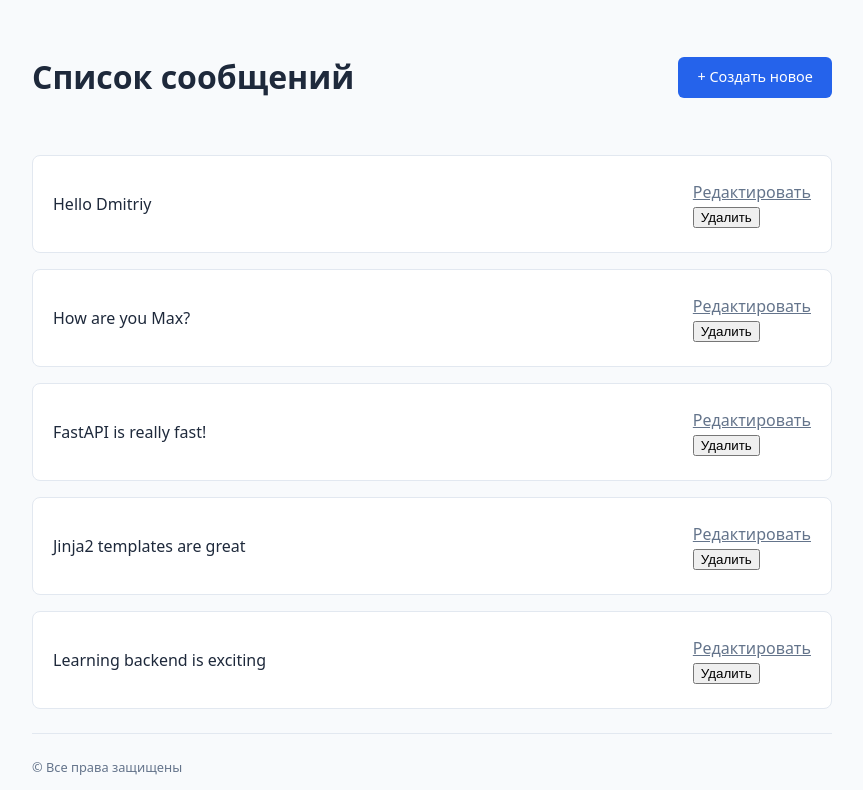
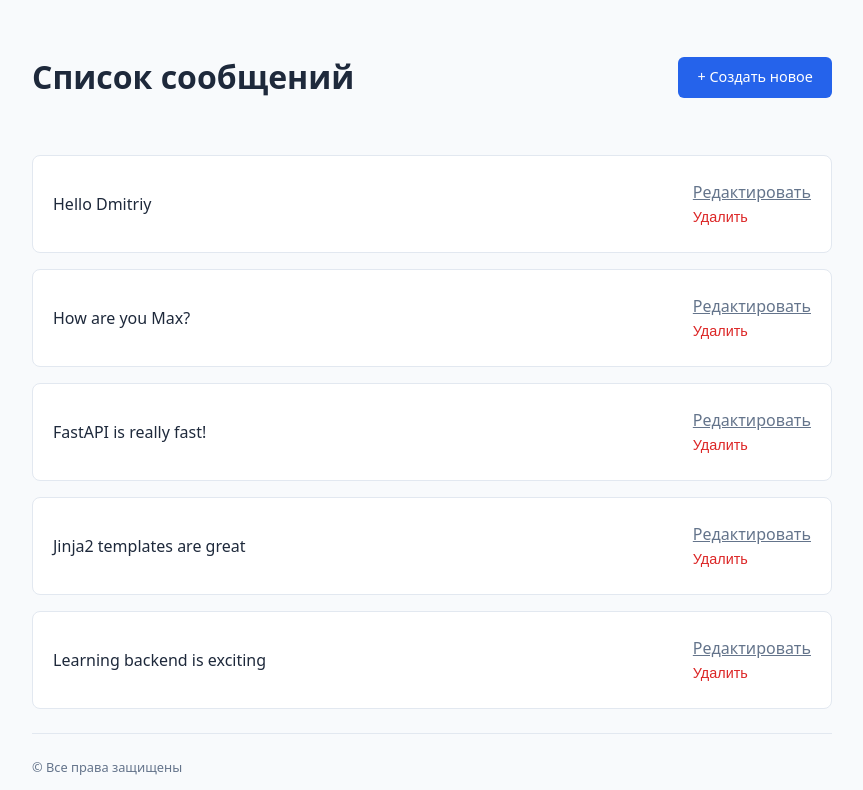
Before and after one commit to MiVaJ/nevito-fastapi, a FastAPI app: page /web/messages in a window 1280 px wide. Shown: the part 62-852 px from the top of the page, without its empty margins (208-1071 px from the left). Run offline with FastAPI, Linux system fonts and the light colour scheme.

Commit message:
fix: change delete button class to btn-delete in index template

```diff
--- a/templates/index.html
+++ b/templates/index.html
@@ -13,7 +13,7 @@
                     <a href="/web/messages/{{ msg.id }}/edit" class="btn-secondary">Редактировать</a>
 
                     <form action="/web/messages/{{ msg.id }}/delete" method="post" style="margin: 0;">
-                        <button type="submit" class="btn-danger" onclick="return confirm('Удалить?')">
+                        <button type="submit" class="btn btn-delete" onclick="return confirm('Удалить?')">
                             Удалить
                         </button>
                     </form>
```
